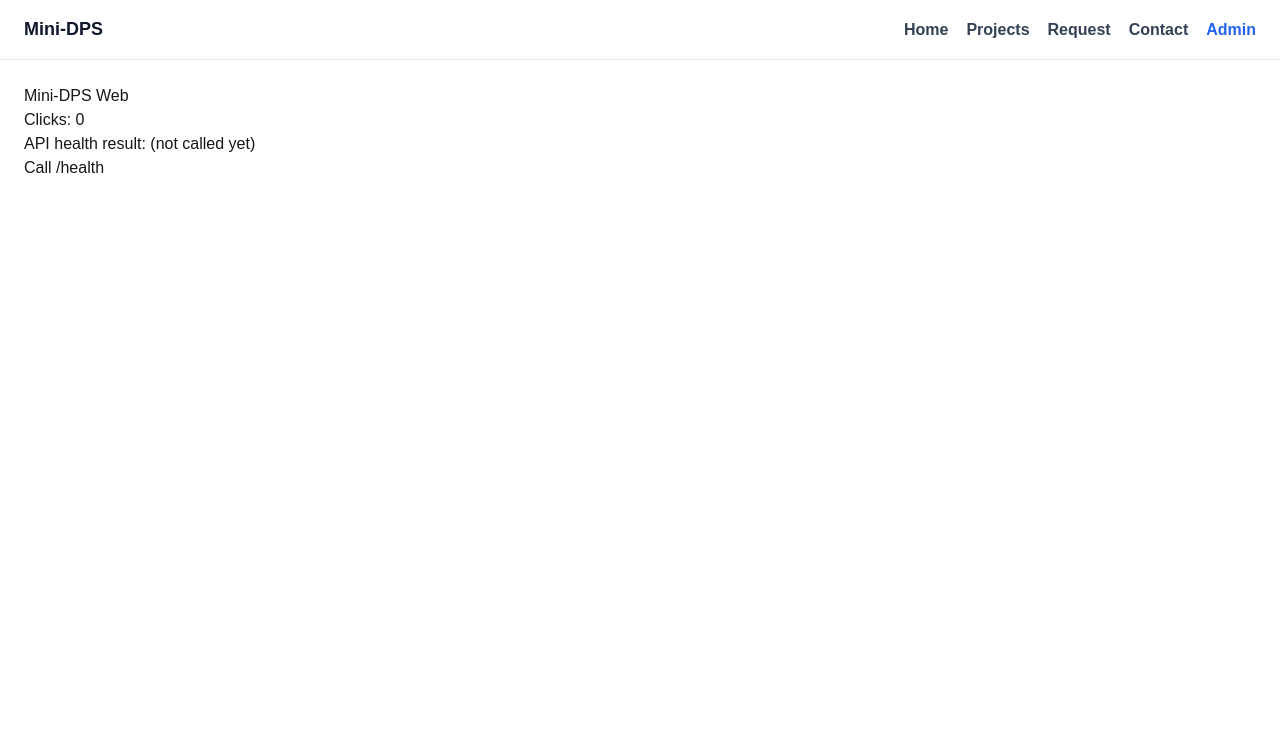
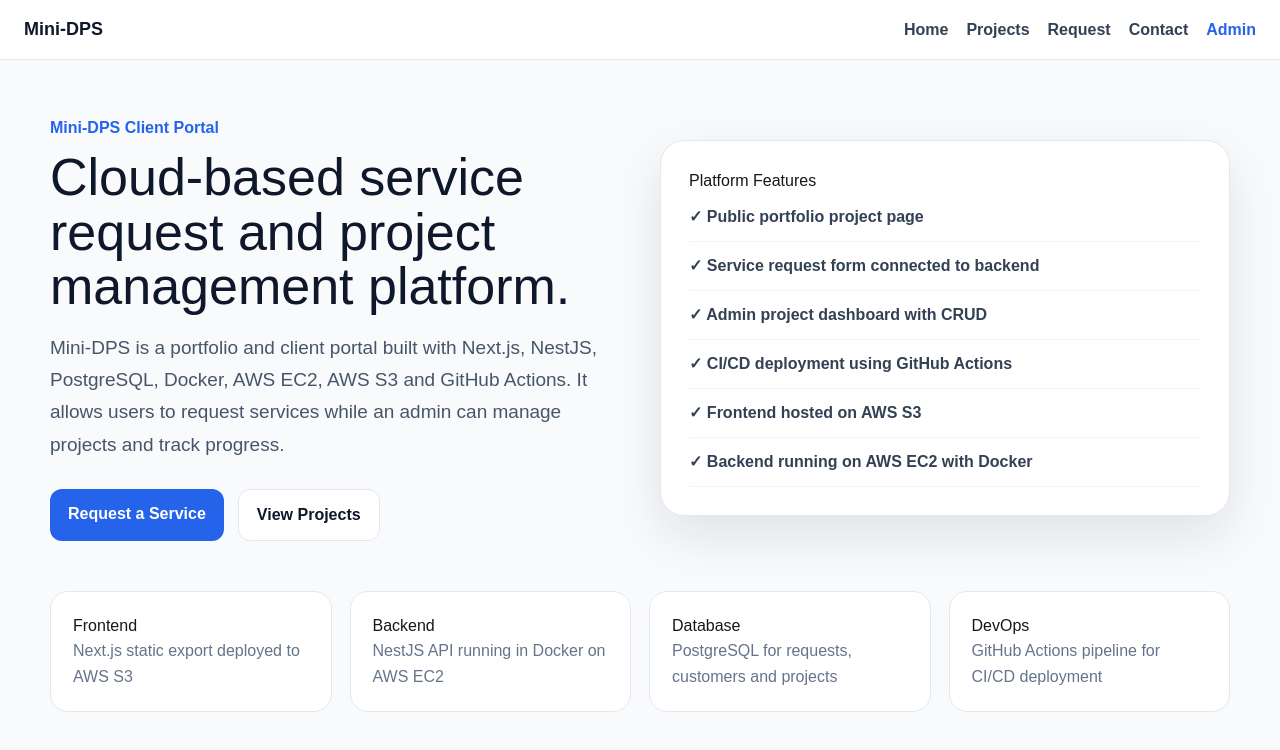
Before and after one commit to Elijah71176/mini-dps, a Next.js app in the folder apps/web/: page / in a window 1280 px wide. Shown: the top 750 px of the page. Built offline with nearby package versions, Linux system fonts and the light colour scheme.

Commit message:
replace dev home with real landing page

```diff
--- a/apps/web/app/page.tsx
+++ b/apps/web/app/page.tsx
@@ -1,46 +1,148 @@
-'use client';
+import Link from "next/link";
 
-import { useEffect, useState } from 'react';
+export default function HomePage() {
+  return (
+    <main
+      style={{
+        minHeight: "100vh",
+        background: "#f8fafc",
+        padding: "56px 24px",
+      }}
+    >
+      <section style={{ maxWidth: 1180, margin: "0 auto" }}>
+        <div
+          style={{
+            display: "grid",
+            gridTemplateColumns: "repeat(auto-fit, minmax(320px, 1fr))",
+            gap: 40,
+            alignItems: "center",
+          }}
+        >
+          <div>
+            <p style={{ color: "#2563eb", fontWeight: 900 }}>
+              Mini-DPS Client Portal
+            </p>
 
-export default function Home() {
-  const [result, setResult] = useState<string>('(not called yet)');
-  const [loading, setLoading] = useState(false);
-  const [clicks, setClicks] = useState(0);
+            <h1
+              style={{
+                fontSize: 52,
+                lineHeight: 1.05,
+                margin: "10px 0 18px",
+                color: "#0f172a",
+              }}
+            >
+              Cloud-based service request and project management platform.
+            </h1>
 
+            <p
+              style={{
+                fontSize: 19,
+                lineHeight: 1.7,
+                color: "#475569",
+                maxWidth: 640,
+              }}
+            >
+              Mini-DPS is a portfolio and client portal built with Next.js,
+              NestJS, PostgreSQL, Docker, AWS EC2, AWS S3 and GitHub Actions.
+              It allows users to request services while an admin can manage
+              projects and track progress.
+            </p>
 
-useEffect(() => {
-  console.log(' Page hydrated (client JS running)');
-}, []);
+            <div style={{ display: "flex", gap: 14, marginTop: 28, flexWrap: "wrap" }}>
+              <Link
+                href="/request"
+                style={{
+                  background: "#2563eb",
+                  color: "white",
+                  padding: "13px 18px",
+                  borderRadius: 12,
+                  textDecoration: "none",
+                  fontWeight: 900,
+                }}
+              >
+                Request a Service
+              </Link>
 
+              <Link
+                href="/projects"
+                style={{
+                  background: "white",
+                  color: "#0f172a",
+                  padding: "13px 18px",
+                  borderRadius: 12,
+                  textDecoration: "none",
+                  fontWeight: 900,
+                  border: "1px solid #e2e8f0",
+                }}
+              >
+                View Projects
+              </Link>
+            </div>
+          </div>
 
-  const callHealth = async () => {
-    console.log(' Button clicked');
-    setClicks((c) => c + 1);
+          <div
+            style={{
+              background: "white",
+              border: "1px solid #e2e8f0",
+              borderRadius: 24,
+              padding: 28,
+              boxShadow: "0 20px 50px rgba(15,23,42,0.10)",
+            }}
+          >
+            <h2 style={{ marginTop: 0 }}>Platform Features</h2>
 
-    try {
-      setLoading(true);
-      const base = process.env.NEXT_PUBLIC_API_URL || '';
-      console.log('Base URL:', base);
+            {[
+              "Public portfolio project page",
+              "Service request form connected to backend",
+              "Admin project dashboard with CRUD",
+              "CI/CD deployment using GitHub Actions",
+              "Frontend hosted on AWS S3",
+              "Backend running on AWS EC2 with Docker",
+            ].map((item) => (
+              <div
+                key={item}
+                style={{
+                  padding: "12px 0",
+                  borderBottom: "1px solid #f1f5f9",
+                  color: "#334155",
+                  fontWeight: 700,
+                }}
+              >
+                ✓ {item}
+              </div>
+            ))}
+          </div>
+        </div>
 
-      const res = await fetch(`${base}/health`);
-      const data = await res.json();
-      setResult(JSON.stringify(data));
-    } catch (e: any) {
-      console.error(e);
-      setResult(`Error: ${e?.message ?? e}`);
-    } finally {
-      setLoading(false);
-    }
-  };
-
-  return (
-    <main style={{ padding: 24 }}>
-      <h1>Mini-DPS Web</h1>
-      <p>Clicks: {clicks}</p>
-      <p>API health result: {result}</p>
-      <button onClick={callHealth}>
-        {loading ? 'Calling...' : 'Call /health'}
-      </button>
+        <div
+          style={{
+            display: "grid",
+            gridTemplateColumns: "repeat(auto-fit, minmax(220px, 1fr))",
+            gap: 18,
+            marginTop: 50,
+          }}
+        >
+          {[
+            ["Frontend", "Next.js static export deployed to AWS S3"],
+            ["Backend", "NestJS API running in Docker on AWS EC2"],
+            ["Database", "PostgreSQL for requests, customers and projects"],
+            ["DevOps", "GitHub Actions pipeline for CI/CD deployment"],
+          ].map(([title, text]) => (
+            <article
+              key={title}
+              style={{
+                background: "white",
+                border: "1px solid #e2e8f0",
+                borderRadius: 18,
+                padding: 22,
+              }}
+            >
+              <h3 style={{ marginTop: 0 }}>{title}</h3>
+              <p style={{ color: "#64748b", lineHeight: 1.6 }}>{text}</p>
+            </article>
+          ))}
+        </div>
+      </section>
     </main>
   );
 }
```
